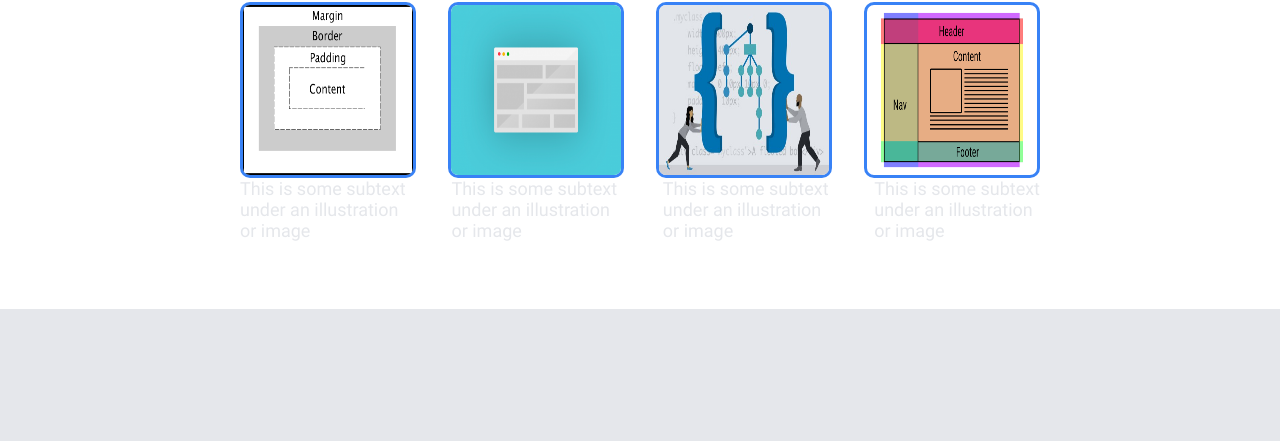
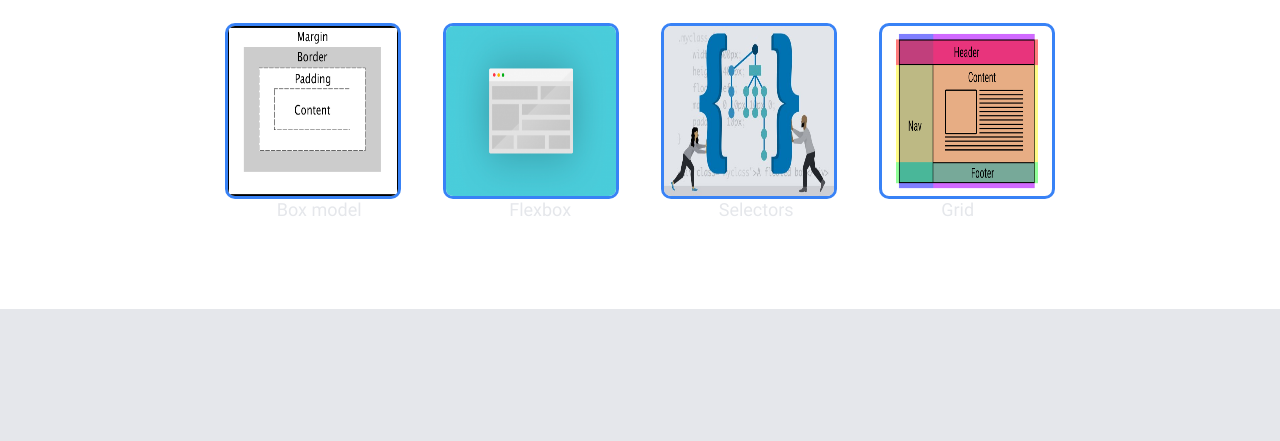
Before and after one commit to andreja24/websiteCSS, a plain HTML site: page index.html in a window 1280 px wide. Shown: the part 741-1182 px from the top of the page. Drawn offline with Linux system fonts and the light colour scheme.

Commit message:
modifiedCode

```diff
--- a/index.html
+++ b/index.html
@@ -40,10 +40,10 @@
             <img class="cube" src="./images/selector.jfif" alt="CSS selectors">
             <img class="cube" src="./images/grid.png" alt="CSS grid">
             <div class="subtext">
-                <span>This is some subtext<br />under an illustration<br />or image</span>
-                <span>This is some subtext<br />under an illustration<br />or image</span>
-                <span>This is some subtext<br />under an illustration<br />or image</span>
-                <span>This is some subtext<br />under an illustration<br />or image</span>
+                <span>Box model</span>
+                <span>Flexbox</span>
+                <span>Selectors</span>
+                <span>Grid</span>
             </div>
         </div>
     </div>
--- a/style_index.css
+++ b/style_index.css
@@ -44,9 +44,15 @@ button, .cube, .four div{
 .cubes, .subtext{
     display:flex;
     justify-content: center;
+    align-items: center;
     justify-content: space-between;
     flex-wrap:wrap;
-    width:800px;
+    width:830px;
+}
+.two div div{
+    width: 845px;
+    justify-content: space-around;
+    margin-left: -22px;
 }
 .two div img{
     width: 170px;
```
